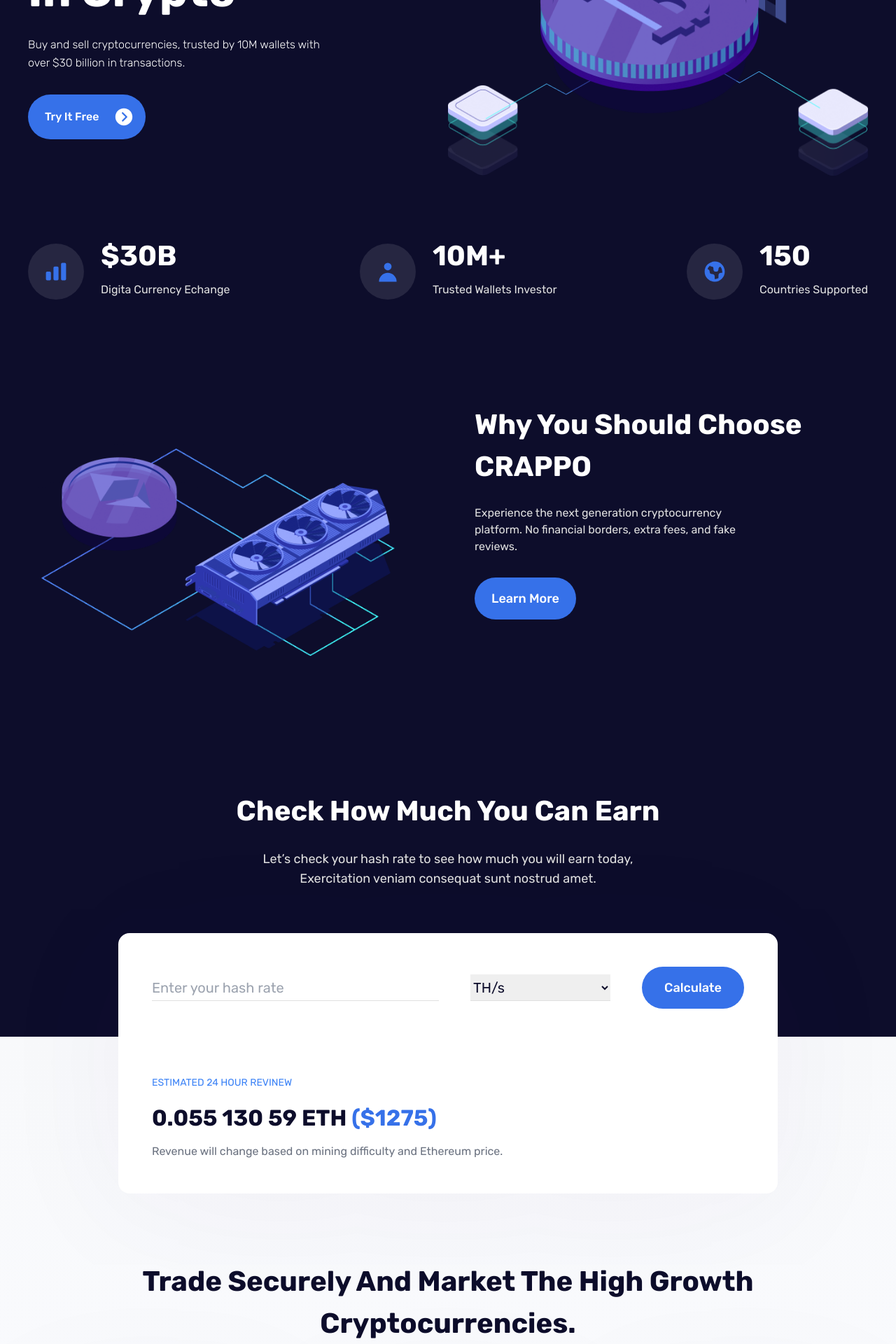
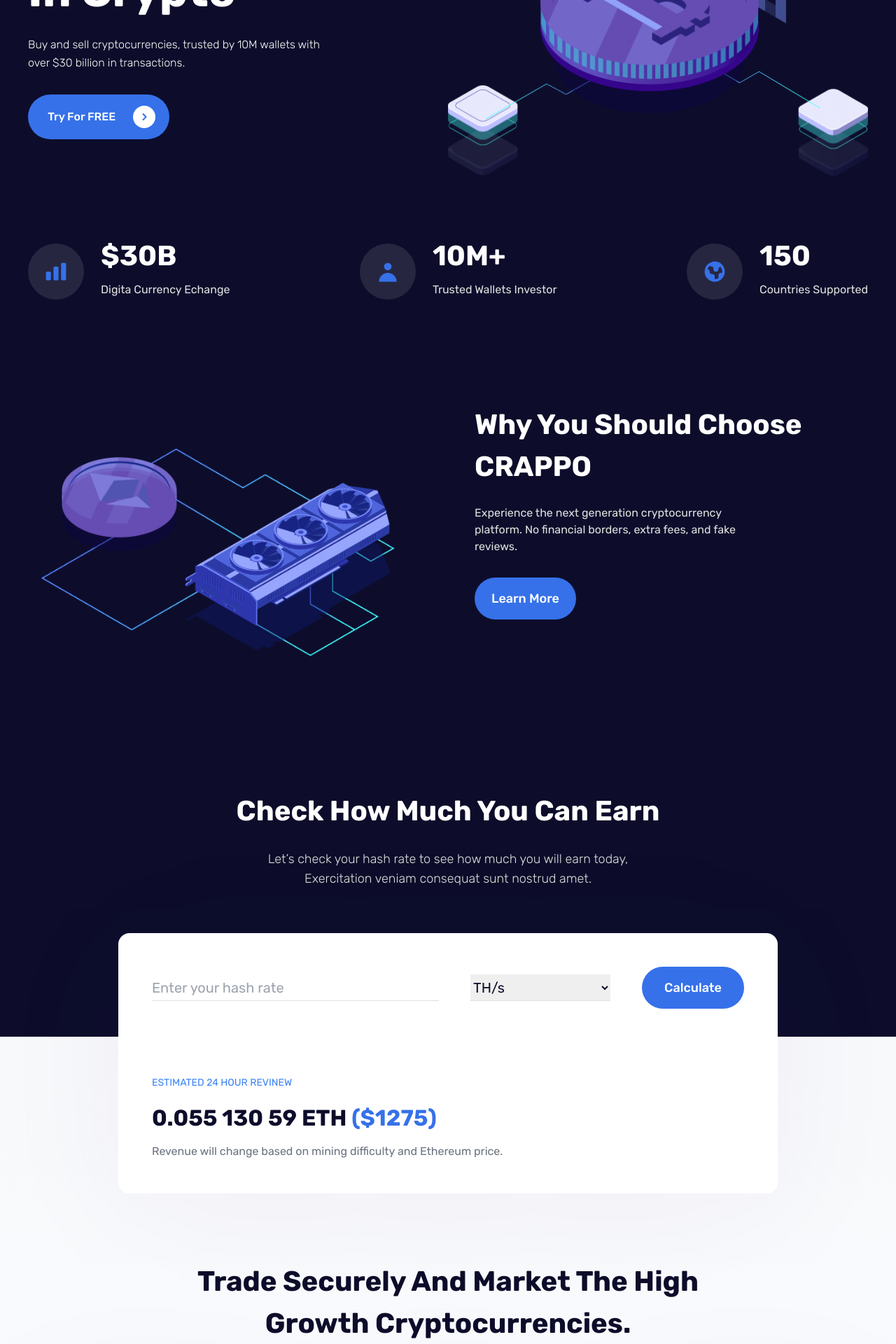
Before and after one commit to mehedi-pathan/cryptocurrency-landing-page-01, a React (Create React App) app: page / in a window 1280 px wide. Shown: the part 480-2400 px from the top of the page at 70% size. Built offline with nearby package versions, Linux system fonts and the light colour scheme.

Commit message:
all section with bug fixed DONE ready to deploy

```diff
--- a/src/components/Calculate.jsx
+++ b/src/components/Calculate.jsx
@@ -15,7 +15,7 @@
             Check how much you can earn
           </h2>
           <p
-            className="section-subtitle text-lg mb-16 max-w-[622px] mx-auto"
+            className="section-subtitle text-lg mb-16 font-thin max-w-[622px] mx-auto"
             data-aos="fade-up"
             data-aos-offset="450"
           >
--- a/src/components/FeaturesSection2.jsx
+++ b/src/components/FeaturesSection2.jsx
@@ -4,15 +4,19 @@
 const FeaturesSection2 = () => {
   return (
     <section className="py-[30px] lg:py-[120px]">
-      <div className="container mx-auto">
-        <div className="flex flex-col justify-end items-center lg:flex-row">
+      <div>
+        <div className="flex flex-col lg:justify-end lg:items-center lg:flex-row">
           {/* image */}
           <div
-            className="flex-1 lg:absolute lg:left-0 order-2 lg:order-1"
+            className="flex-1 flex justify-center lg:absolute lg:left-0 order-2 lg:order-1"
             data-aos="fade-right"
             data-aos-offset="400"
           >
-            <img src={FeaturesImg2} alt="" />
+            <img
+              className="w-[80%] lg:w-[100%] my-8 lg:my-0"
+              src={FeaturesImg2}
+              alt=""
+            />
           </div>
           {/* text */}
           <div
--- a/src/components/FeaturesSection3.jsx
+++ b/src/components/FeaturesSection3.jsx
@@ -1,5 +1,6 @@
 // import image
-import FeaturesImg3 from "../assets/img/feature-3-img.png";
+// import FeaturesImg3 from "../assets/img/feature-3-img.png";
+import FeaturesImg3 from "../assets/img/Table.png";
 
 const FeaturesSection3 = () => {
   return (
@@ -21,11 +22,15 @@
           <button className="btn px-8">Learn more</button>
         </div>
         <div
-          className="flex flex-1 justify-end"
+          className="flex flex-1 lg:justify-end justify-start"
           data-aos="fade-left"
           data-aos-offset="400"
         >
-          <img src={FeaturesImg3} alt="feature section img" />
+          <img
+            className="w-[90%] lg:w-[100%] my-8 lg:my-0"
+            src={FeaturesImg3}
+            alt="feature section img"
+          />
         </div>
       </div>
     </section>
--- a/src/components/Hero.jsx
+++ b/src/components/Hero.jsx
@@ -2,7 +2,8 @@
 import HeroImg from "../assets/img/hero-img.png";
 
 //import icons
-import { IoIosArrowDroprightCircle } from "react-icons/io";
+// import { IoIosArrowDroprightCircle } from "react-icons/io";
+import ArrorRight from "../assets/img/Arrow_Right.svg";
 
 const Hero = () => {
   return (
@@ -43,12 +44,19 @@
               $30 billion in transactions.
             </p>
             <button
-              className="btn gap-x-5 pl-6 text-sm lg:h-16 lg:text-base"
+              className="flex items-center justify-evenly btn gap-x-5 pl-6 text-[18px] font-medium lg:h-16 lg:text-base lg:w-[202px]"
               data-aos="fade-down"
               data-aos-delay="700"
             >
-              Try it free
-              <IoIosArrowDroprightCircle className="text-2xl lg:text-3xl" />
+              <span>
+                Try for <span className="uppercase">free</span>
+              </span>
+              {/* <IoIosArrowDroprightCircle className="text-2xl lg:text-[37px]" /> */}
+              <img
+                className="lg:w-[32px] lg:h-[32px]"
+                src={ArrorRight}
+                alt=""
+              />
             </button>
           </div>
           {/* hero image */}
--- a/src/components/Nav.jsx
+++ b/src/components/Nav.jsx
@@ -8,7 +8,7 @@
         {navData.map((item, index) => {
           return (
             <li
-              className="border-b-2 border-transparent hover:border-blue transition-all duration-300"
+              className="border-b-2 font-thin border-transparent hover:border-blue transition-all duration-300"
               key={index}
             >
               <a href={item.link}>{item.name}</a>
--- a/src/components/Trade.jsx
+++ b/src/components/Trade.jsx
@@ -3,7 +3,9 @@
 import { currency } from "../data";
 
 // import icons
-import { IoIosArrowRoundForward } from "react-icons/io";
+// import { AiOutlineRightCircle } from "react-icons/ai";
+// import image
+import ArrowImg from "../assets/img/Arrow_Right.svg";
 
 const Trade = () => {
   // item name state maintain
@@ -11,9 +13,12 @@
   return (
     <section className="section lg:pt-[320px]  bg-gradient-to-b from-[#f8f9fb] to-[#fafbff] text-darkblue lg:-mt-[320px]">
       <div className="container mx-auto">
-        <h2 className="section-title text-center mb-16">
-          Trade securely and market the high growth cryptocurrencies.
-        </h2>
+        <div className="text-center max-w-[758px] mx-auto mb-24 lg:mb-[64px]">
+          <h2 className="section-title">
+            Trade securely and market the high growth cryptocurrencies.
+          </h2>
+        </div>
+
         {/* items */}
         <div className="flex flex-col gap-[45px] lg:flex-row">
           {currency.map((item, index) => {
@@ -21,7 +26,8 @@
             return (
               //items
               <div
-                onClick={() => setItemName(name)}
+                onMouseEnter={() => setItemName(name)}
+                onMouseLeave={() => setItemName(!name)}
                 className={`${
                   name === itemName ? "bg-violet text-white" : "bg-white"
                 } w-full rounded-2xl py-12 px-6 shadow-primary cursor-pointer transition duration-300`}
@@ -53,11 +59,20 @@
                         Start mining
                       </div>
                     )}
-                    <IoIosArrowRoundForward
+                    <img
+                      className={`${
+                        name === itemName
+                          ? "w-[32px] h-[32px]"
+                          : "w-[64px] h-[64px]"
+                      } transition`}
+                      src={ArrowImg}
+                      alt=""
+                    />
+                    {/* <AiOutlineRightCircle
                       className={`${
                         name === itemName ? "text-2xl" : "text-3xl"
                       }`}
-                    />
+                    /> */}
                   </button>
                 </div>
               </div>
--- a/src/components/Why.jsx
+++ b/src/components/Why.jsx
@@ -5,7 +5,7 @@
   return (
     <section className="section">
       <div className="container mx-auto">
-        <div className="flex flex-col items-center gap-x-[70px] lg:flex-row">
+        <div className="flex flex-col lg:items-center items-start gap-x-[70px] lg:flex-row">
           {/* image */}
           <div className="order-2 lg:order-1 flex items-center justify-center">
             <img
@@ -17,7 +17,7 @@
           {/* text */}
           <div className="order-1 lg:order-2">
             <h2 className="section-title">Why you should choose CRAPPO</h2>
-            <p className="section-subtitle max-w-[408px]">
+            <p className="section-subtitle md:px-0 max-w-[408px]">
               Experience the next generation cryptocurrency platform. No
               financial borders, extra fees, and fake reviews.
             </p>
--- a/src/index.css
+++ b/src/index.css
@@ -19,7 +19,7 @@
     @apply text-2xl lg:text-[40px] font-bold leading-normal mb-6 capitalize;
   }
   .section-subtitle {
-    @apply mt-6 mb-8 text-gray normal-case;
+    @apply lg:px-3 px-0 mt-6 mb-8 text-gray normal-case;
   }
   .input,
   .select {
```
Also changed, not shown: src/assets/img/Arrow_Right.svg (added), src/assets/img/Table.png (added).
